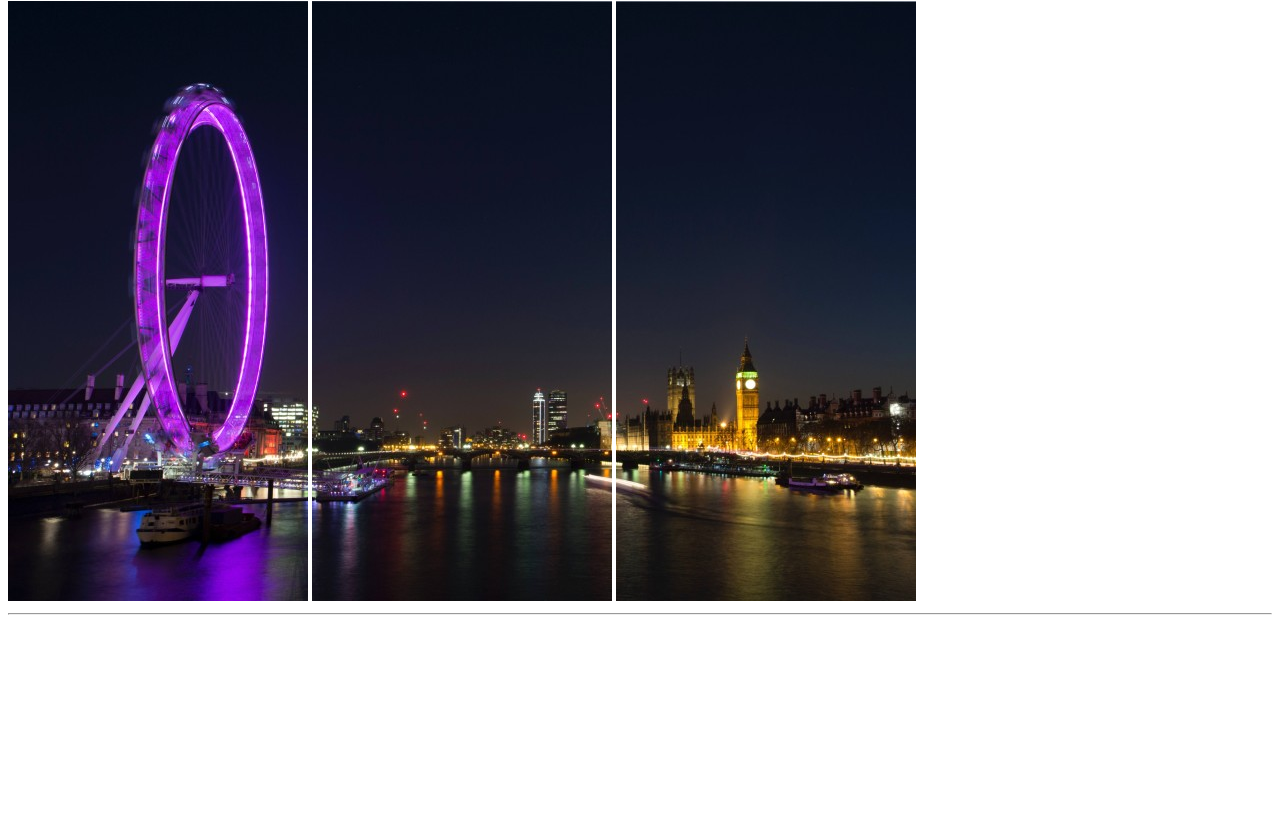
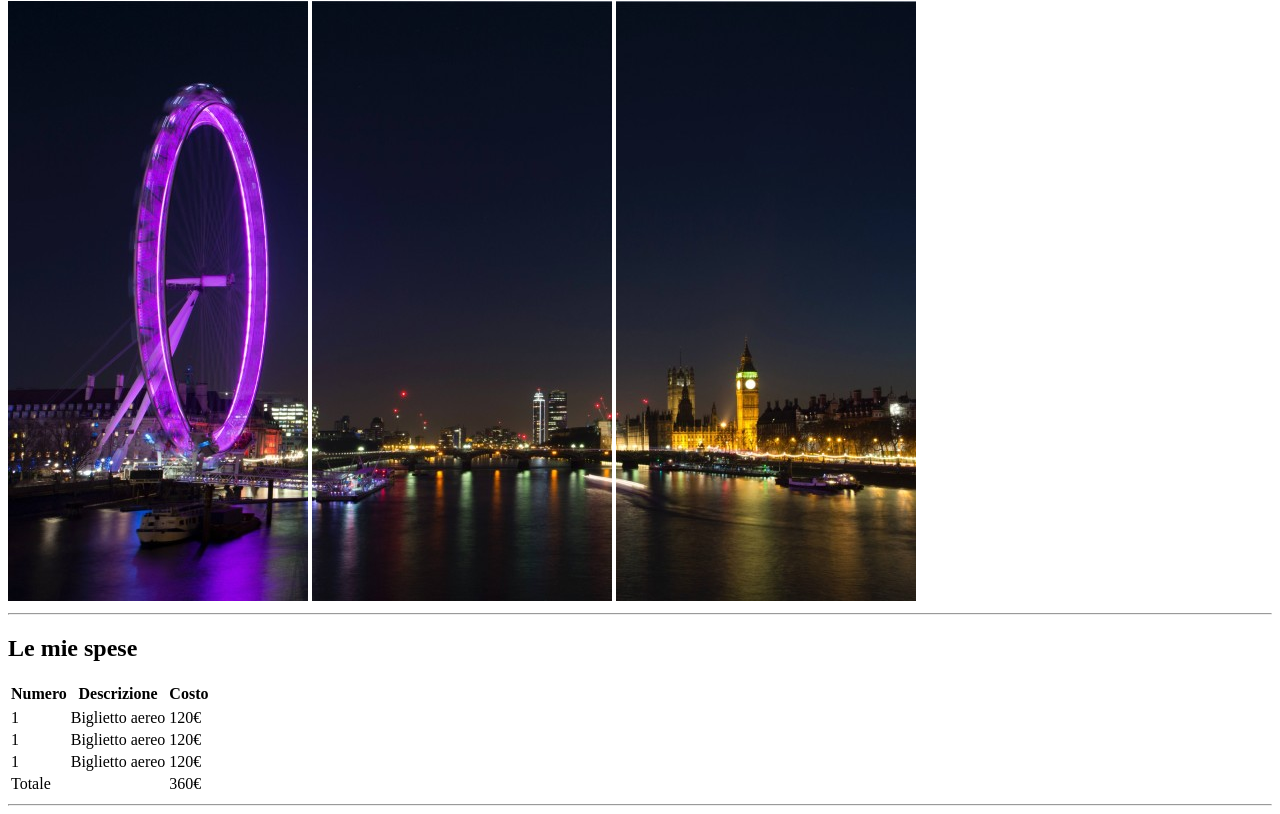
Before and after one commit to federicoalagna/html-london-trip, a plain HTML site: page index.html in a window 1280 px wide. Shown: the part 79-893 px from the top of the page. Before the commit the page ends 800 px from the top, so only its background shows below. Drawn offline with Linux system fonts and the light colour scheme.

Commit message:
aggiunta tabella

```diff
--- a/index.html
+++ b/index.html
@@ -8,6 +8,7 @@
 <body>
 
     <header>
+
         <h1>Il mio viaggio a Londra</h1>
         <img src="./img/pexels-bill-emrich-230794-0.jpg" alt="foto1">
         <img src="./img/pexels-bill-emrich-230794-1.jpg" alt="foto2">
@@ -15,5 +16,40 @@
         <hr>
 
     </header>
+
+    <h2>Le mie spese</h2>
+    <table>
+        <tr>
+         <thead>
+            <th>Numero</th>
+            <th>Descrizione</th>
+            <th>Costo</th>
+        </tr>
+         </thead>
+
+         <tbody>
+            <tr>
+                <td>1</td>
+                <td>Biglietto aereo</td>
+                <td>120&#8364;</td>
+            </tr>
+            <tr>
+                <td>1</td>
+                <td>Biglietto aereo</td>
+                <td>120&#8364;</td>
+            </tr>
+            <tr>
+                <td>1</td>
+                <td>Biglietto aereo</td>
+                <td>120&#8364;</td>
+            </tr>
+            <tr>
+                <td>Totale</td>
+                <td></td>
+                <td>360&#8364;</td>
+            </tr>
+         </tbody>
+       </table>
+       <hr>
 </body>
 </html>
```
